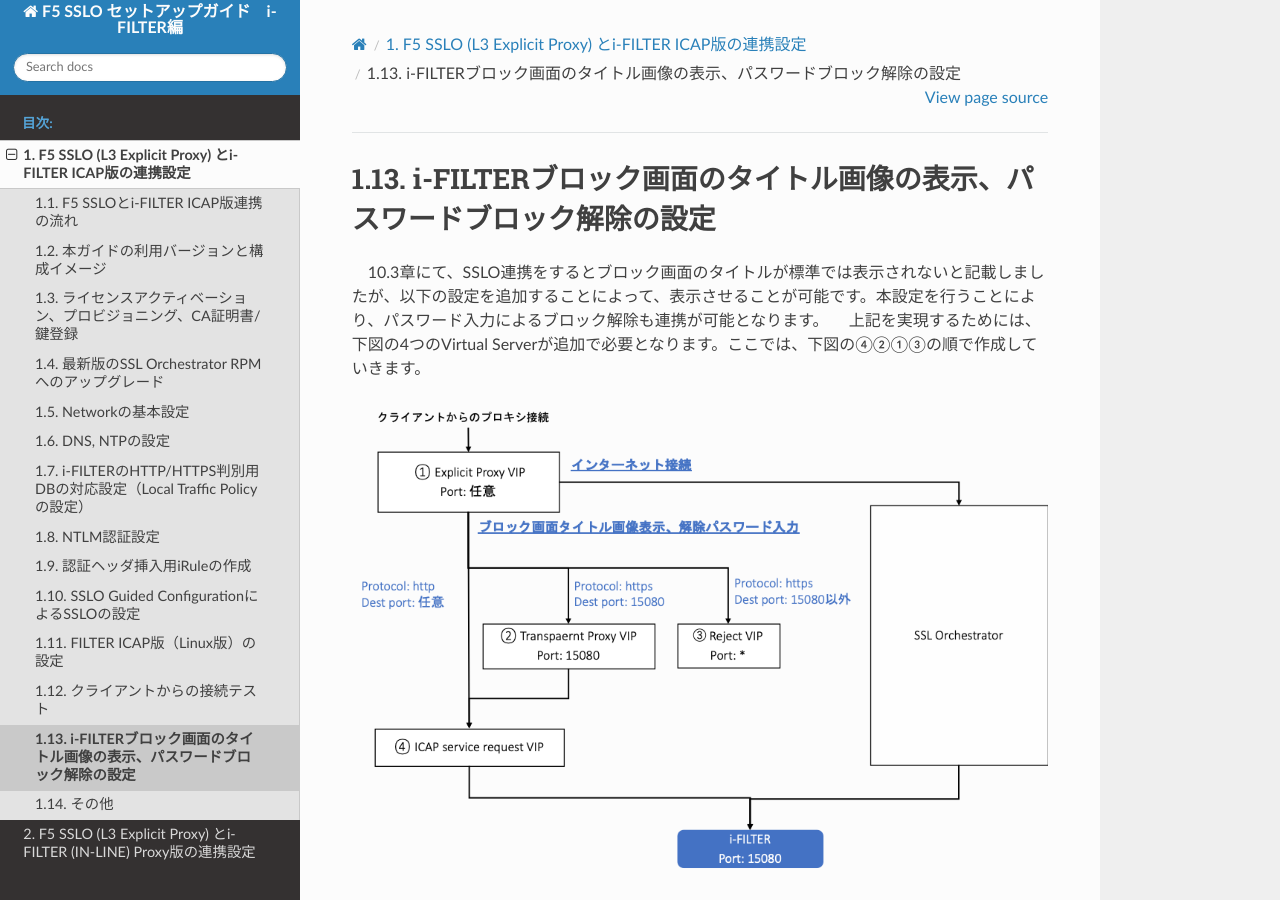
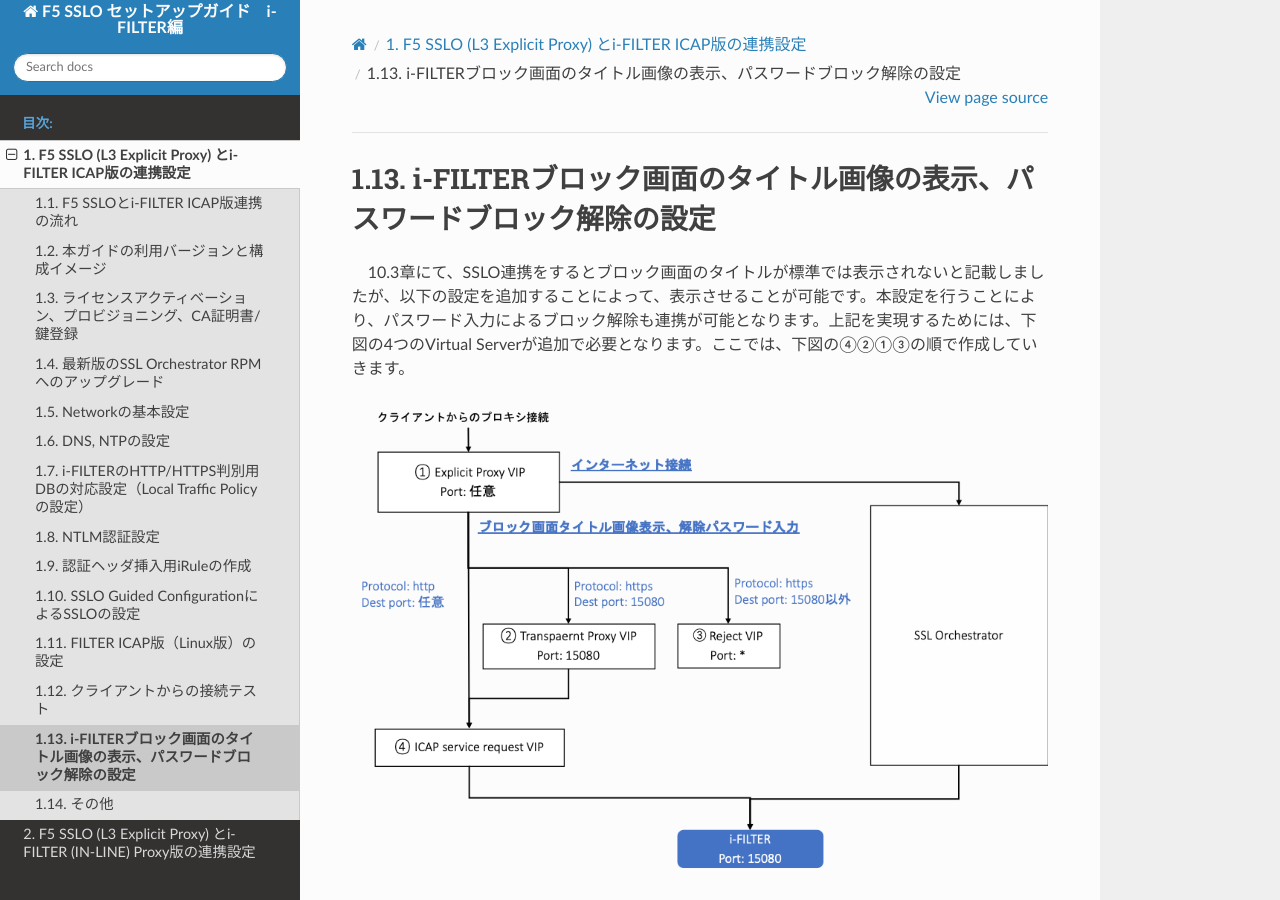
Before and after one commit to BeF5/f5j-sslo-iswf, a Sphinx documentation site: the page built from docs/content1/module13/module13.rst, in a window 1280 px wide and 900 px high. Built offline with Sphinx 7.4.7 and the Read the Docs theme 2.0.0, drawn with Linux system fonts in a browser that asks for light colours; some of the changed text lies outside the part shown.

Commit message:
no message

```diff
--- a/docs/content1/module09/module09.rst
+++ b/docs/content1/module09/module09.rst
@@ -1,7 +1,7 @@
 認証ヘッダ挿入用iRuleの作成
 ========================================
 
-　ここでは、ユーザ認証ヘッダ（X-Authenticated-User）とAPMで認証されたユーザ名（session.logon.last.username）をICAPリクエストに挿入するためのiRuleを作成します。ICAPはHTTPをカプセリングしますので、認証情報を挿入するためには以下の２つのiRuleが必要となります。また、i-FILTER ICAP版に認証ユーザ名を理解してもらうために、ユーザ名の手前に **ldap:/// ** を加え、**Base64エンコーディング** をする必要があります。
+　ここでは、ユーザ認証ヘッダ（X-Authenticated-User）とAPMで認証されたユーザ名（session.logon.last.username）をICAPリクエストに挿入するためのiRuleを作成します。ICAPはHTTPをカプセリングしますので、認証情報を挿入するためには以下の２つのiRuleが必要となります。また、i-FILTER ICAP版に認証ユーザ名を理解してもらうために、ユーザ名の手前に **ldap:///** を加え、**Base64エンコーディング** をする必要があります。
 
 #. **Local Traffic >> iRules** にて、:guilabel:`Create` ボタンを押します。**任意の名前** を入力して、**Definition** に以下サンプルiRuleを入力し、:guilabel:`Finished` ボタンを押します。（以下のiRuleはあくまでもサンプルとなります。同じ主旨の内容であれば下記と同じでなくても構いません。）
 
--- a/docs/content1/module10/module10.rst
+++ b/docs/content1/module10/module10.rst
@@ -81,7 +81,7 @@
 
     .. image:: images/mod10-20.png
     |
-#. 必要に応じて、設定内容を見直し、:guilabel:`Save&Next` ボタンを押します。
+#. 必要に応じて、設定内容を見直し、 :guilabel:`Save&Next` ボタンを押します。
 
     .. image:: images/mod10-21.png
     |
--- a/docs/content1/module13/module13.rst
+++ b/docs/content1/module13/module13.rst
@@ -1,8 +1,7 @@
 i-FILTERブロック画面のタイトル画像の表示、パスワードブロック解除の設定
 ====================================================================
 
-　10.3章にて、SSLO連携をするとブロック画面のタイトルが標準では表示されないと記載しましたが、以下の設定を追加することによって、表示させることが可能です。本設定を行うことにより、パスワード入力によるブロック解除も連携が可能となります。
-　上記を実現するためには、下図の4つのVirtual Serverが追加で必要となります。ここでは、下図の④②①③の順で作成していきます。
+　10.3章にて、SSLO連携をするとブロック画面のタイトルが標準では表示されないと記載しましたが、以下の設定を追加することによって、表示させることが可能です。本設定を行うことにより、パスワード入力によるブロック解除も連携が可能となります。上記を実現するためには、下図の4つのVirtual Serverが追加で必要となります。ここでは、下図の④②①③の順で作成していきます。
 
 .. image:: images/mod13-1.png
 |
@@ -44,7 +43,7 @@
 
     .. image:: images/mod13-8.png
     |
-#. 次に、HTTPSトラフィックにおけるURI書き換え用のiRuleを作成します。 **Local Traffic >> iRules** にて、:guilabel:`Create` ボタンを押します。**任意の名前** を入力して、 **Definition** に以下サンプル **iRule** を入力し、:guilabel:`Finished` ボタンを押します。（以下のiRuleはあくまでもサンプルとなります。同じ主旨の内容であれば下記と同じでなくても構いません。）
+#. 次に、HTTPSトラフィックにおけるURI書き換え用のiRuleを作成します。**Local Traffic >> iRules** にて、:guilabel:`Create` ボタンを押します。 **任意の名前** を入力して、 **Definition** に以下サンプル **iRule** を入力し、:guilabel:`Finished` ボタンを押します。（以下のiRuleはあくまでもサンプルとなります。同じ主旨の内容であれば下記と同じでなくても構いません。）
     例）URI書き換え用のiRule
 
     .. code-block:: bash
@@ -67,7 +66,7 @@
 
     .. image:: images/mod13-11.png
     |
-#. **iRules**にて、作成済みの **iRule** を選択し、:guilabel:`Finished`ボタンを押します。
+#. **iRules** にて、作成済みの **iRule** を選択し、:guilabel:`Finished` ボタンを押します。
 
     .. image:: images/mod13-12.png
     |
@@ -75,7 +74,7 @@
 Explicit Proxy用Virtual Serverの作成
 --------------------------------------------
 
-#. まず、プロキシ用のExplicit Profileを作成します。**Local Traffic >> Profiles >> Services >> HTTP** にて、:guilabel:`Create`ボタンを押します。**Proxy Mode** にて、**Explicit** を選択します。
+#. まず、プロキシ用のExplicit Profileを作成します。**Local Traffic >> Profiles >> Services >> HTTP** にて、:guilabel:`Create` ボタンを押します。**Proxy Mode** にて、**Explicit** を選択します。
 
     .. image:: images/mod13-13.png
     |
@@ -142,7 +141,7 @@
 Reject用Virtual Serverの作成
 -----------------------------------
 
-#. 最後に、**15080ポート以外はブロック** をするVirtual Serverを作成します。（本Virtual Serverがなくても動作はします。） **任意の名前** を入力し、**Type** にて **Reject** を選択し、**Destination Address/Mask** にて、**0.0.0.0/0** と入力し、**Service Port** にて ** * **と入力します。**VLAN and Tunnel Traffic**にて、**Enabled on...** を選択し、**VLANs and Tunnels** にて作成済みのTunnelを選択し、:guilabel:`Finished` ボタンを押します。
+#. 最後に、**15080ポート以外はブロック** をするVirtual Serverを作成します。（本Virtual Serverがなくても動作はします。） **任意の名前** を入力し、**Type** にて **Reject** を選択し、**Destination Address/Mask** にて、**0.0.0.0/0** と入力し、**Service Port** にて * と入力します。**VLAN and Tunnel Traffic**にて、**Enabled on...** を選択し、**VLANs and Tunnels** にて作成済みのTunnelを選択し、:guilabel:`Finished` ボタンを押します。
 
     .. image:: images/mod13-19.png
     |
@@ -162,7 +161,7 @@
 クライアントからの接続テスト
 -----------------------------------
 
-#. ブラウザの **プロキシ設定** にて、作成済みの **Explicit ProxyのIPアドレスに紐づくFQDN** または、IPアドレスに変更します。
+#. ブラウザの **プロキシ設定** にて、作成済みのExplicit ProxyのIPアドレスに紐づく **FQDN** または、IPアドレスに変更します。
     |
 #. ブラックリストの宛先への通信がブロックされ、タイトル画像が表示されることを確認します。
 
```
